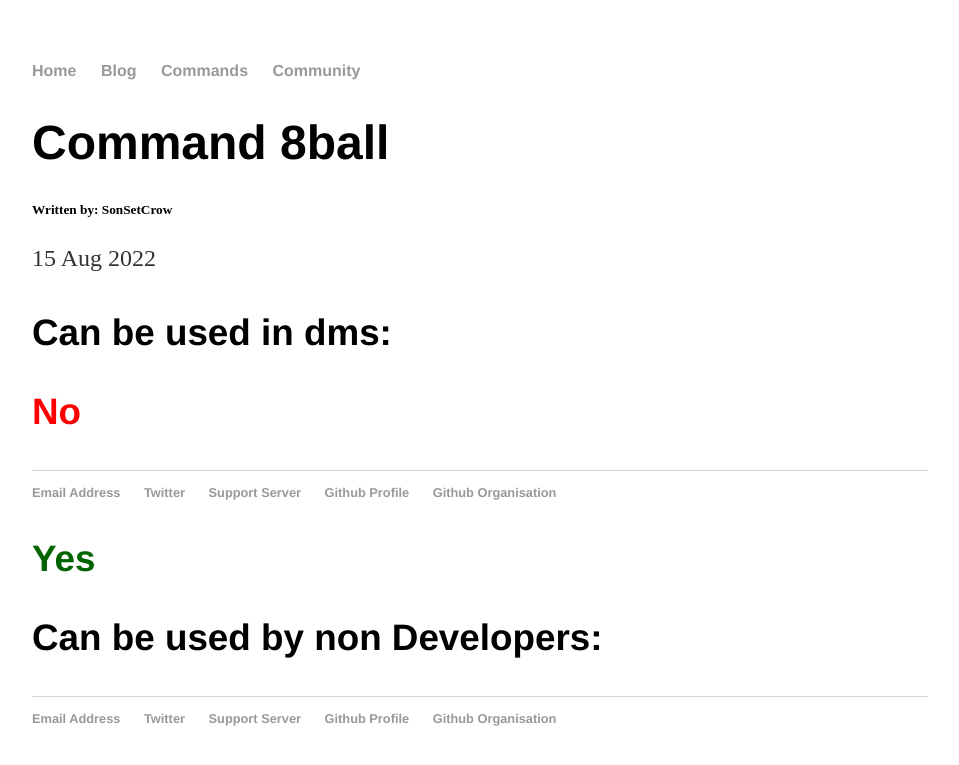
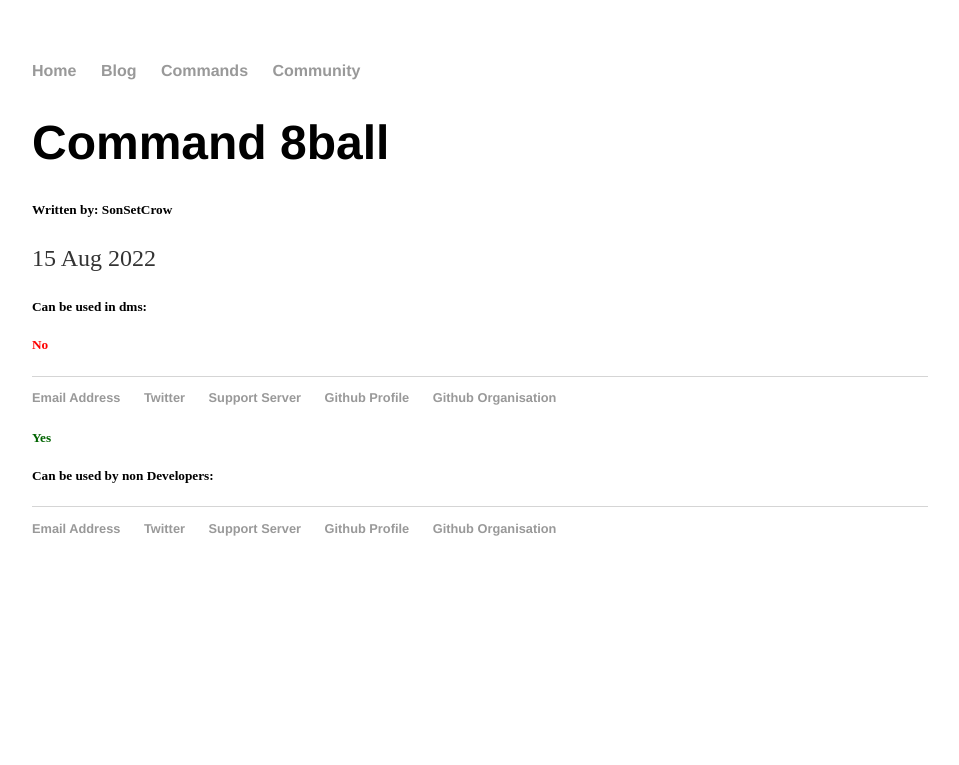
Before and after one commit to DamonTheBot/damonthebot.github.io, a Jekyll site: the page built from _command/2022-08-15-8ball.md, in a window 1280 px wide. Shown: the top 765 px of the page, without its empty margins (160-1119 px from the left). Built offline with Jekyll 4.4.1, drawn with Linux system fonts in a browser that asks for light colours.

Commit message:
Updated Way commands are shown
Signed-off-by: SonSetCrow <klausvolkov08@gmail.com>

```diff
--- a/_layouts/commands.html
+++ b/_layouts/commands.html
@@ -7,24 +7,19 @@ layout: default
 <p class="meta">{{ page.date | date_to_string }}</p>
 
 <div class="post">
+  <h5>Can be used in dms: </h5>
+    {% if page.isDM == true %}
+      <h5 style="color:red;"> No </h5>
+    {% include contact.html %}
+      <h5 style="color:darkgreen;"> Yes </h5>
+    {% endif %}
 
-  <div>
-    <h3>Can be used in dms: </h3>
-      {% if page.isDM == true %}
-        <h3 style="color:red;"> No </h3>
-      {% include contact.html %}
-        <h3 style="color:darkgreen;"> Yes </h3>
-      {% endif %}
-  </div>
-
-  <div>
-    <h3>Can be used by non Developers: </h3>
-      {% if page.isDev == true %}
-        <h3 style="color:red;"> No </h3>
-      {% include contact.html %}
-        <h3 style="color:darkgreen;"> Yes </h3>
-      {% endif %}
-  </div>
+  <h5>Can be used by non Developers: </h5>
+    {% if page.isDev == true %}
+      <h5 style="color:red;"> No </h5>
+    {% include contact.html %}
+      <h5 style="color:darkgreen;"> Yes </h5>
+    {% endif %}
 
   {{ content }}
 </div>
```
